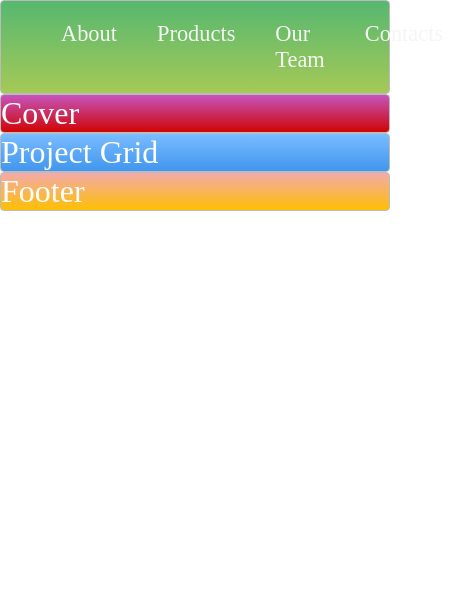
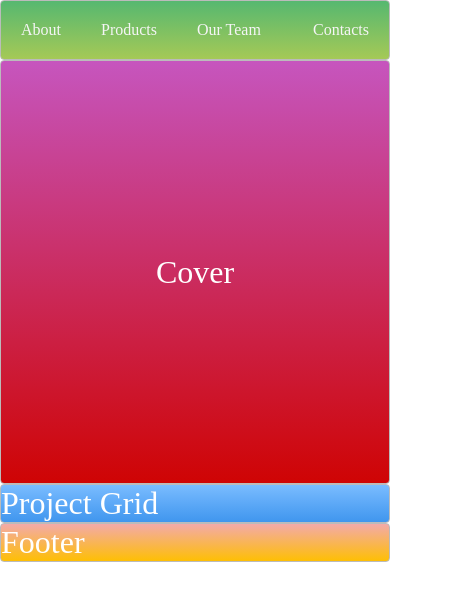
Before and after one commit to Dakota32Jones/website-layout, a plain HTML site: page index.html in a window 390 px wide. Shown: the whole page, 463 px wide, since content can reach past the window. Drawn offline with Linux system fonts and the light colour scheme.

Commit message:
added styling to cover

```diff
--- a/index.html
+++ b/index.html
@@ -16,7 +16,7 @@
         <li class="push"><a href="">Contacts</a></li>
       </ul>
     </nav>
-    <div class="zone red">Cover</div>
+    <div class="container zone red">Cover</div>
     <div class="zone blue">Project Grid</div>
     <div class="zone yellow">Footer</div>
   </body>
--- a/style.css
+++ b/style.css
@@ -34,6 +34,13 @@ body {
   margin: 0;
 }
 
+@media only screen and (max-width: 600px) {
+  .main-nav {
+    font-size: 0.5em;
+    padding: 0;
+  }
+}
+
 .push {
   margin-left: auto;
 }
@@ -45,6 +52,15 @@ li {
 a {
   color: #f5f5f6;
   text-decoration: none;
+}
+
+/*  Cover styling */
+
+.container {
+  display: flex;
+  align-items: center;
+  justify-content: center;
+  height: 50vh;
 }
 
 /* green background */
```
